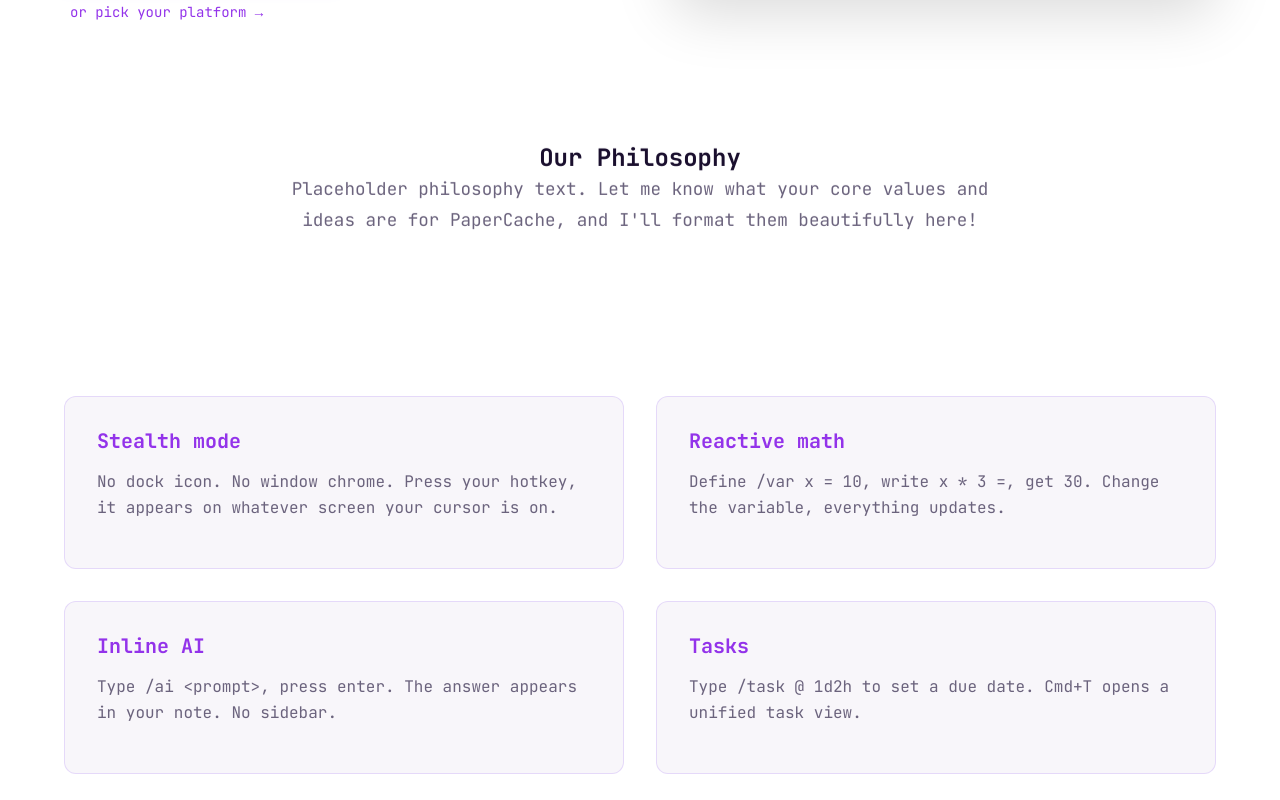
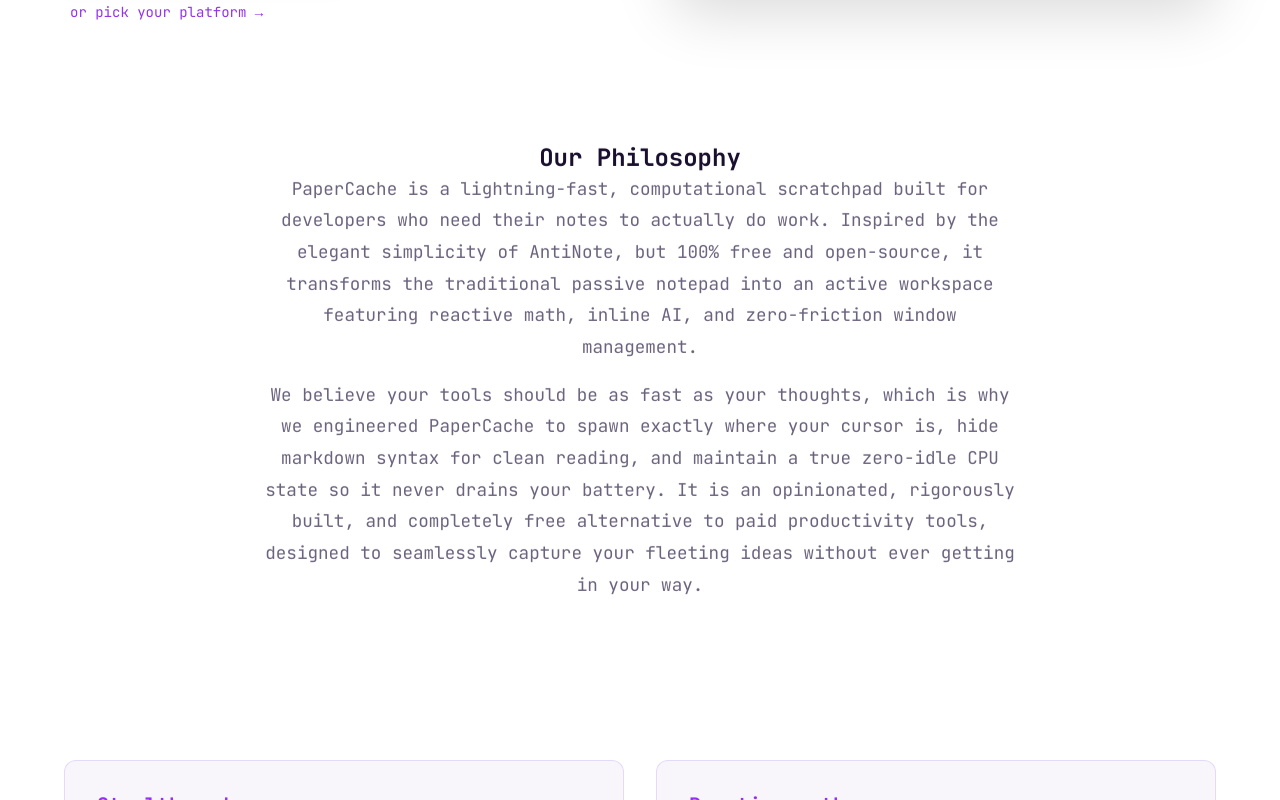
Before and after one commit to VariableThe/PaperCache-Website, a React (Vite) app: page / in a window 1280 px wide. Shown: the part 573-1373 px from the top of the page. Built offline with nearby package versions, Linux system fonts and the light colour scheme; no server answers.

Commit message:
Update Philosophy section and tweak Ko-fi / layout

```diff
--- a/src/components/Philosophy.tsx
+++ b/src/components/Philosophy.tsx
@@ -8,7 +8,10 @@
       <h2 className="section-title">Our Philosophy</h2>
       <div className="philosophy-content">
         <p className="text-muted">
-          Placeholder philosophy text. Let me know what your core values and ideas are for PaperCache, and I'll format them beautifully here!
+          PaperCache is a lightning-fast, computational scratchpad built for developers who need their notes to actually do work. Inspired by the elegant simplicity of AntiNote, but 100% free and open-source, it transforms the traditional passive notepad into an active workspace featuring reactive math, inline AI, and zero-friction window management.
+        </p>
+        <p className="text-muted">
+          We believe your tools should be as fast as your thoughts, which is why we engineered PaperCache to spawn exactly where your cursor is, hide markdown syntax for clean reading, and maintain a true zero-idle CPU state so it never drains your battery. It is an opinionated, rigorously built, and completely free alternative to paid productivity tools, designed to seamlessly capture your fleeting ideas without ever getting in your way.
         </p>
       </div>
     </section>
```
